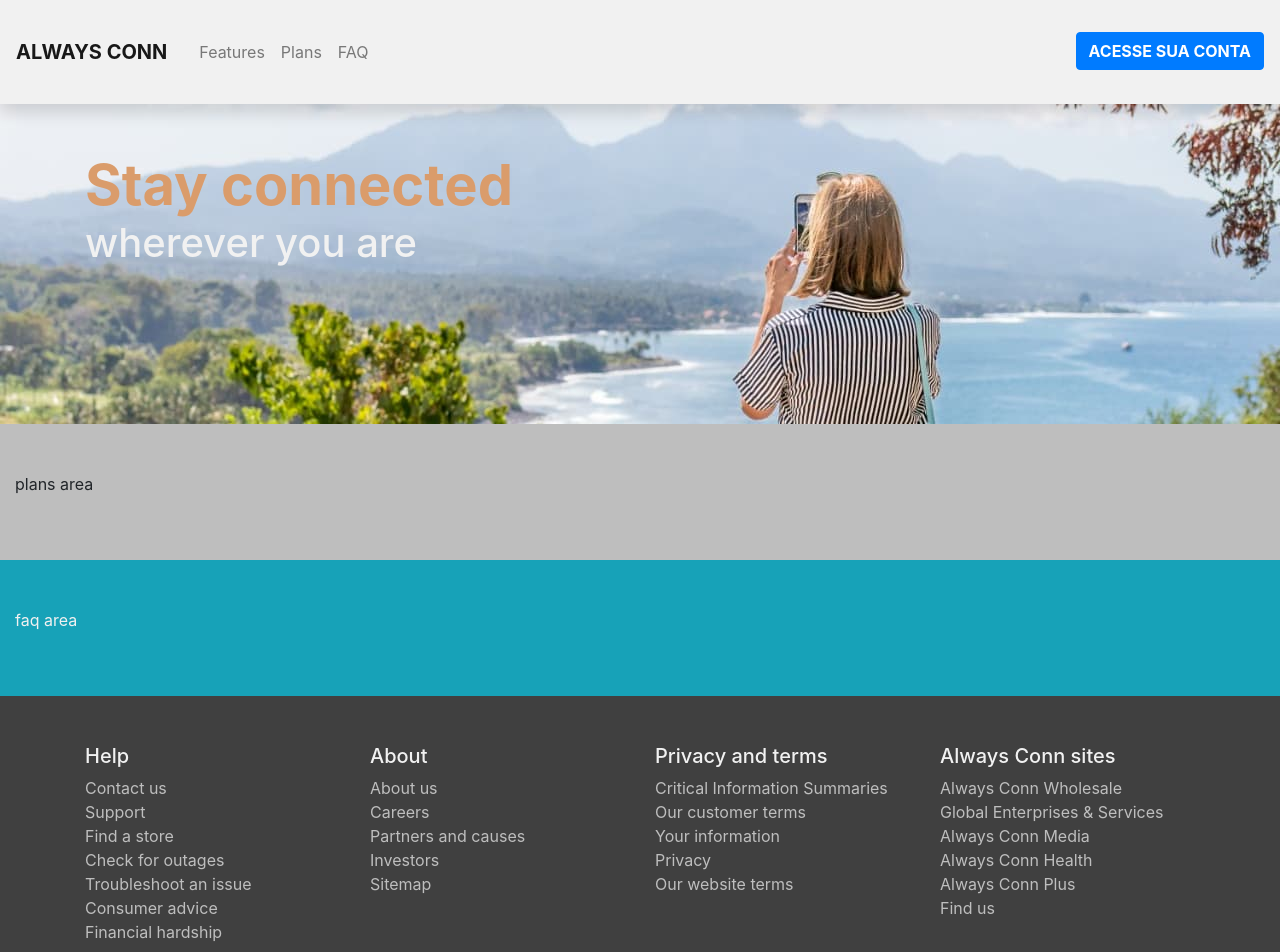
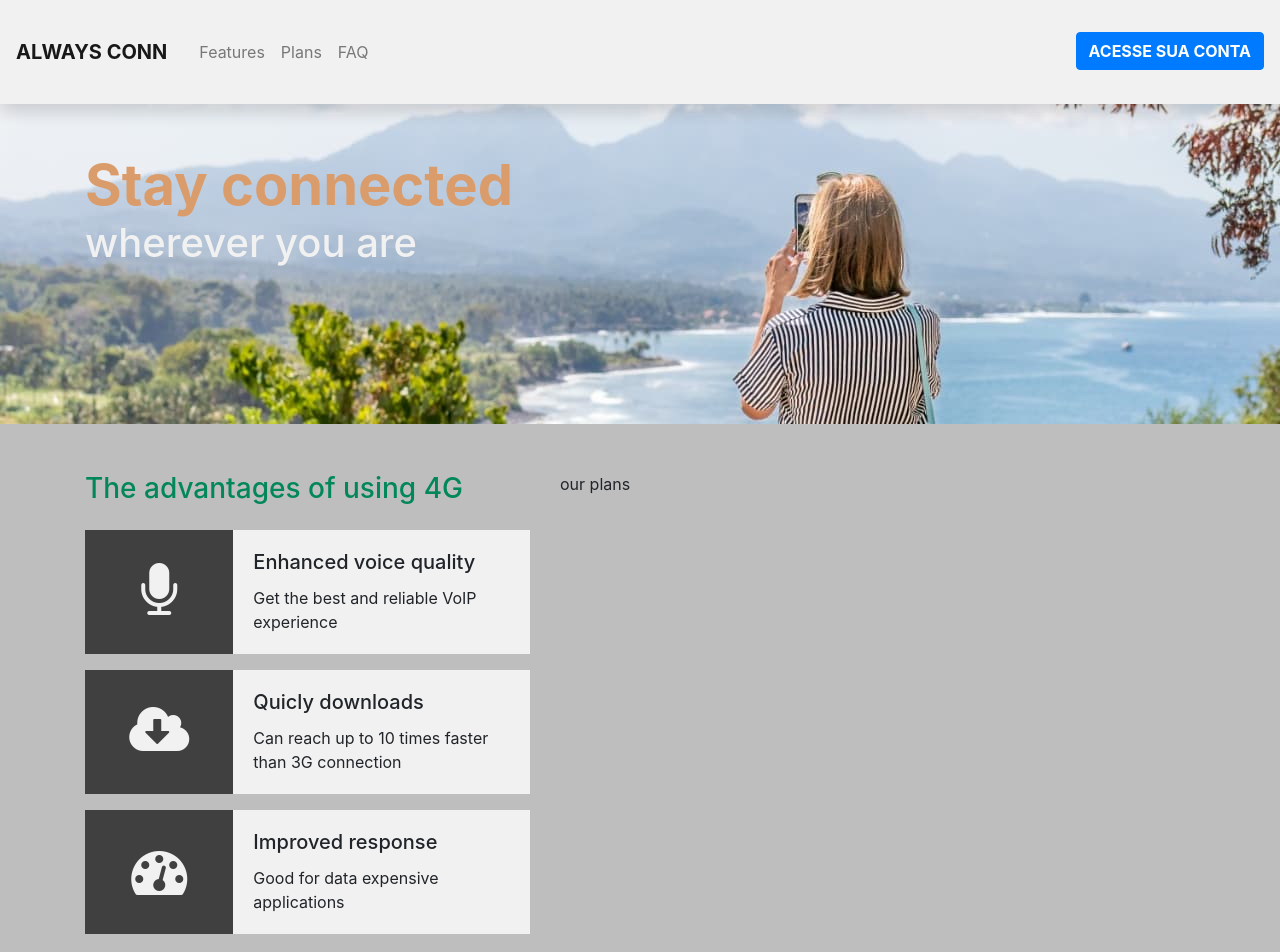
Before and after one commit to thgfrzm/always-conn, an Angular app: page / in a window 1280 px wide. Shown: the top 952 px of the page. Built offline with nearby package versions, Linux system fonts and the light colour scheme.

Commit message:
add plans-advantages component

```diff
--- a/angular.json
+++ b/angular.json
@@ -25,6 +25,7 @@
             ],
             "styles": [
               "node_modules/bootstrap/dist/css/bootstrap.min.css",
+              "node_modules/font-awesome/css/font-awesome.css",
               "src/styles.css"
             ],
             "scripts": [
--- a/package.json
+++ b/package.json
@@ -20,6 +20,7 @@
     "@angular/platform-browser-dynamic": "~8.2.14",
     "@angular/router": "~8.2.14",
     "bootstrap": "^4.4.1",
+    "font-awesome": "^4.7.0",
     "jquery": "^3.4.1",
     "rxjs": "~6.4.0",
     "tslib": "^1.10.0",
--- a/src/app/app.component.html
+++ b/src/app/app.component.html
@@ -3,7 +3,16 @@
   <app-banner></app-banner>
   <section name="plans">
     <div class="container-fluid bg-light py-5">
-      <p>plans area</p>
+      <div class="container">
+        <div class="row">
+          <div class="col-5">
+            <app-plans-advantages></app-plans-advantages>
+          </div>
+          <div class="col-7">
+            <p>our plans</p>
+          </div>
+        </div>
+      </div>
     </div>
   </section>
   <section name="faq">
--- a/src/app/app.module.ts
+++ b/src/app/app.module.ts
@@ -6,6 +6,7 @@ import { AppComponent } from './app.component';
 import { HeaderComponent } from './header/header.component';
 import { BannerComponent } from './banner/banner.component';
 import { FooterComponent } from './footer/footer.component';
+import { PlansAdvantagesComponent } from './plans-advantages/plans-advantages.component';
 
 @NgModule({
   imports: [
@@ -18,7 +19,8 @@ import { FooterComponent } from './footer/footer.component';
     AppComponent,
     HeaderComponent,
     BannerComponent,
-    FooterComponent
+    FooterComponent,
+    PlansAdvantagesComponent
   ],
   providers: [],
   bootstrap: [AppComponent]
--- /dev/null
+++ b/src/app/plans-advantages/plans-advantages.component.html
@@ -0,0 +1,60 @@
+<h3 class="text-secondary mb-4">The advantages of using 4G</h3>
+<ul class="list-unstyled">
+  <li>
+    <div class="card border-0 mb-3">
+      <div class="row no-gutters">
+        <div class="col-md-4">
+          <div class="wrapper bg-dark text-white h-100 d-flex justify-content-center align-items-center">
+            <span class="display-4">
+              <i class="fa fa-microphone" aria-hidden="true"></i>
+            </span>
+          </div>
+        </div>
+        <div class="col-md-8">
+          <div class="card-body bg-white">
+            <h5 class="card-title">Enhanced voice quality</h5>
+            <p class="card-text">Get the best and reliable VoIP experience</p>
+          </div>
+        </div>
+      </div>
+    </div>
+  </li>
+  <li>
+    <div class="card border-0 mb-3">
+      <div class="row no-gutters">
+        <div class="col-md-4">
+          <div class="wrapper bg-dark text-white h-100 d-flex justify-content-center align-items-center">
+            <span class="display-4">
+              <i class="fa fa-cloud-download" aria-hidden="true"></i>
+            </span>
+          </div>
+        </div>
+        <div class="col-md-8">
+          <div class="card-body bg-white">
+            <h5 class="card-title">Quicly downloads</h5>
+            <p class="card-text">Can reach up to 10 times faster than 3G connection</p>
+          </div>
+        </div>
+      </div>
+    </div>
+  </li>
+  <li>
+    <div class="card border-0 mb-3">
+      <div class="row no-gutters">
+        <div class="col-md-4">
+          <div class="wrapper bg-dark text-white h-100 d-flex justify-content-center align-items-center">
+            <span class="display-4">
+              <i class="fa fa-tachometer" aria-hidden="true"></i>
+            </span>
+          </div>
+        </div>
+        <div class="col-md-8">
+          <div class="card-body bg-white">
+            <h5 class="card-title">Improved response</h5>
+            <p class="card-text">Good for data expensive applications</p>
+          </div>
+        </div>
+      </div>
+    </div>
+  </li>
+</ul>
--- /dev/null
+++ b/src/app/plans-advantages/plans-advantages.component.ts
@@ -0,0 +1,15 @@
+import { Component, OnInit } from '@angular/core';
+
+@Component({
+  selector: 'app-plans-advantages',
+  templateUrl: './plans-advantages.component.html',
+  styleUrls: ['./plans-advantages.component.css']
+})
+export class PlansAdvantagesComponent implements OnInit {
+
+  constructor() { }
+
+  ngOnInit() {
+  }
+
+}
```
Also changed, not shown: src/app/plans-advantages/plans-advantages.component.css (added), 2 other files (tests, documents, lock files or other folders).
